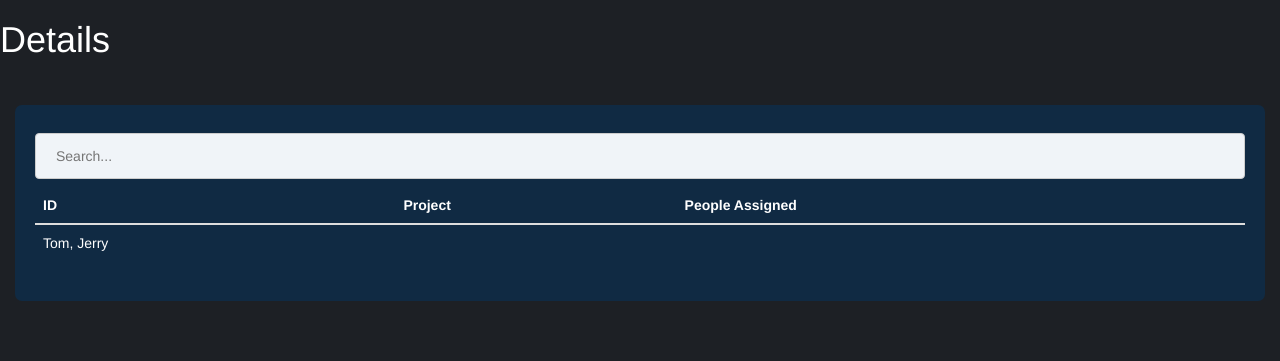
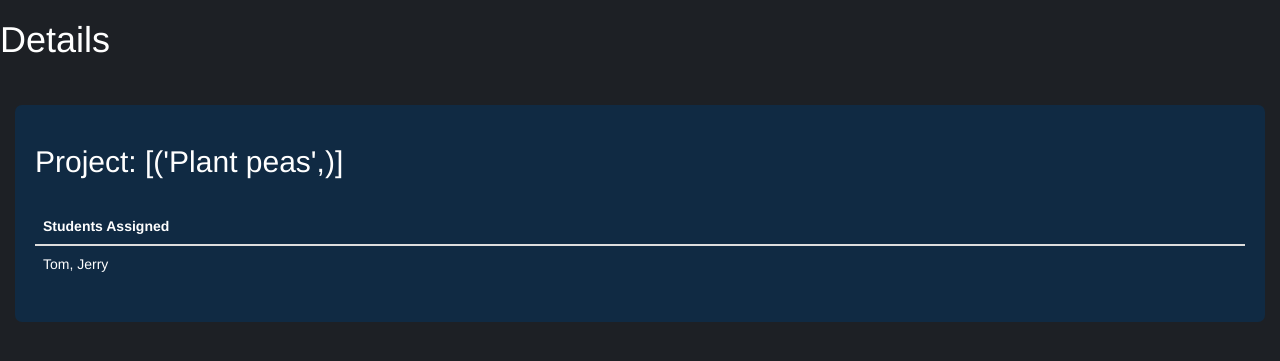
Before and after one commit to cnesci/eco_squad, a Flask app: page /details in a window 1280 px wide. Shown: the part 50-411 px from the top of the page. Run offline with Flask 2, Linux system fonts and the light colour scheme; some libraries are stand-ins or nearby versions.

Commit message:
Fixed details page

```diff
--- a/Templates/details.html
+++ b/Templates/details.html
@@ -10,19 +10,15 @@
 {% block content %}
 <br>
 <div>
-    <input type="text" id="myInput" onkeyup="myFunction()" placeholder="Search...">
+    <h2>Project: {{ project }}</h2>
     <br>
     <table id="myTable" class="table">
         <thead>
-            <th>ID</th>
-            <th>Project</th>
-            <th>People Assigned</th>
+            <th>Students Assigned</th>
         </thead>
-        {% for c in projects %}
+        {% for c in students %}
         <tr>
             <td>{{ c[0] }}</td>
-            <td>{{ c[1] }}</td>
-            <td>{{ c[6] }}</td>
         </tr>
         {% endfor %}
     </table>
--- a/app.py
+++ b/app.py
@@ -191,8 +191,9 @@ def add_student():
 #Show project details
 @app.route("/details")
 def details():
-    projects = con.execute('''SELECT people FROM Project_table WHERE id=(1)''').fetchall()
-    return render_template("details.html", projects=projects)
+    students = con.execute('''SELECT people FROM Project_table WHERE id=(1)''').fetchall()
+    project = con.execute('''SELECT project FROM Project_table WHERE id=(1)''').fetchall()
+    return render_template("details.html", students=students, project=project)
 
 #where id=1 get students
 
```
Also changed, not shown: projects.db, 1 other file.
